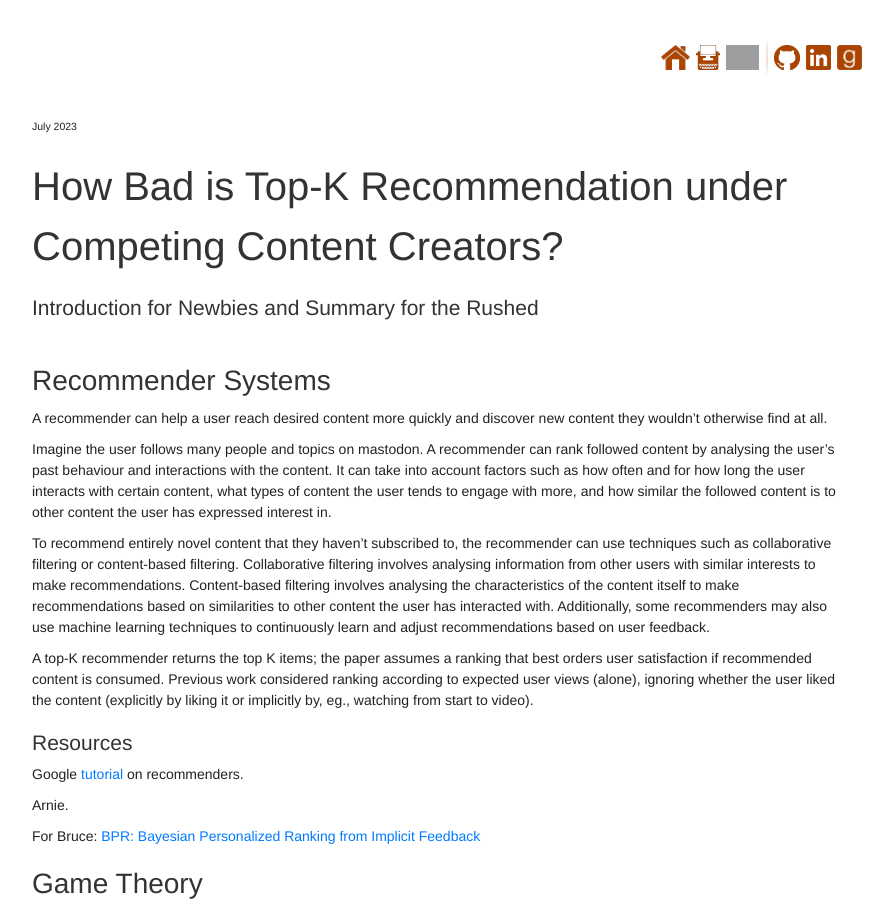
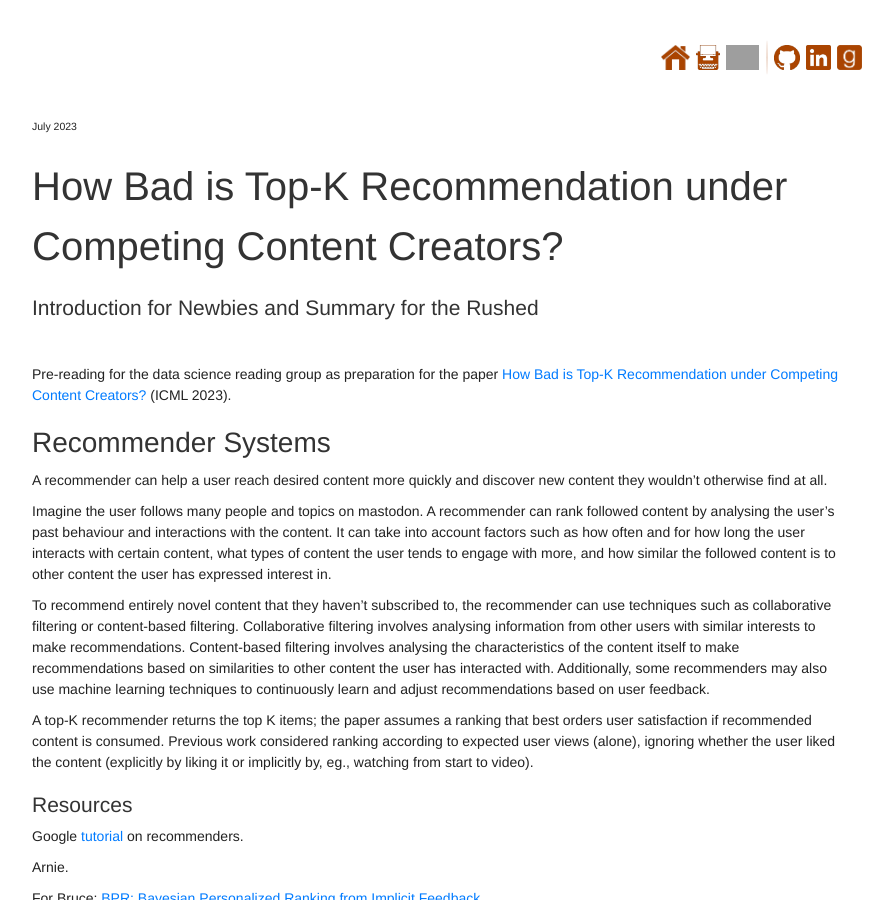
Before and after one commit to lrthomps/lrthomps.github.io, a Jekyll site: the page built from _posts/2023-07-04-topLK.md, in a window 1280 px wide and 900 px high. Shown: the whole window, without its empty margins (198-1091 px from the left). Built offline with Jekyll 4.4.1, drawn with Linux system fonts in a browser that asks for light colours; grey boxes are pictures that could not be loaded.

Commit message:
adding ref

```diff
--- a/_posts/2023-07-04-topLK.md
+++ b/_posts/2023-07-04-topLK.md
@@ -9,6 +9,8 @@ date:   2023-07-04
 summary: Some backround notes on recommenders from a game theory / bandit learning perspective.
 
 ---
+
+Pre-reading for the data science reading group as preparation for the paper [How Bad is Top-K Recommendation under Competing Content Creators?](https://arxiv.org/abs/2302.01971) (ICML 2023).
 
 # Recommender Systems
 
```
